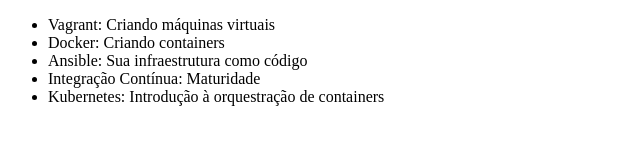
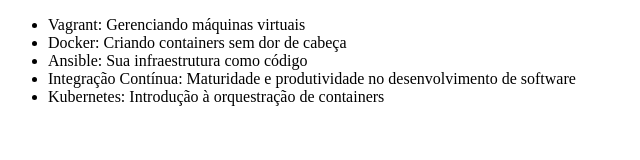
Before and after one commit to cristal089/alura-git, a plain HTML site: page index.html in a window 1280 px wide. Shown: the whole page, without its empty margins (0-640 px from the left). Drawn offline with Linux system fonts and the light colour scheme.

Commit message:
Corrigindo o nome dos cursos

```diff
--- a/index.html
+++ b/index.html
@@ -8,10 +8,10 @@
 
 <body>
   <ul>
-    <li>Vagrant: Criando máquinas virtuais</li>
-    <li>Docker: Criando containers</li>
+    <li>Vagrant: Gerenciando máquinas virtuais</li>
+    <li>Docker: Criando containers sem dor de cabeça</li>
     <li>Ansible: Sua infraestrutura como código</li>
-    <li>Integração Contínua: Maturidade</li>
+    <li>Integração Contínua: Maturidade e produtividade no desenvolvimento de software</li>
     <li>Kubernetes: Introdução à orquestração de containers</li>
   </ul>
 </body>
```
